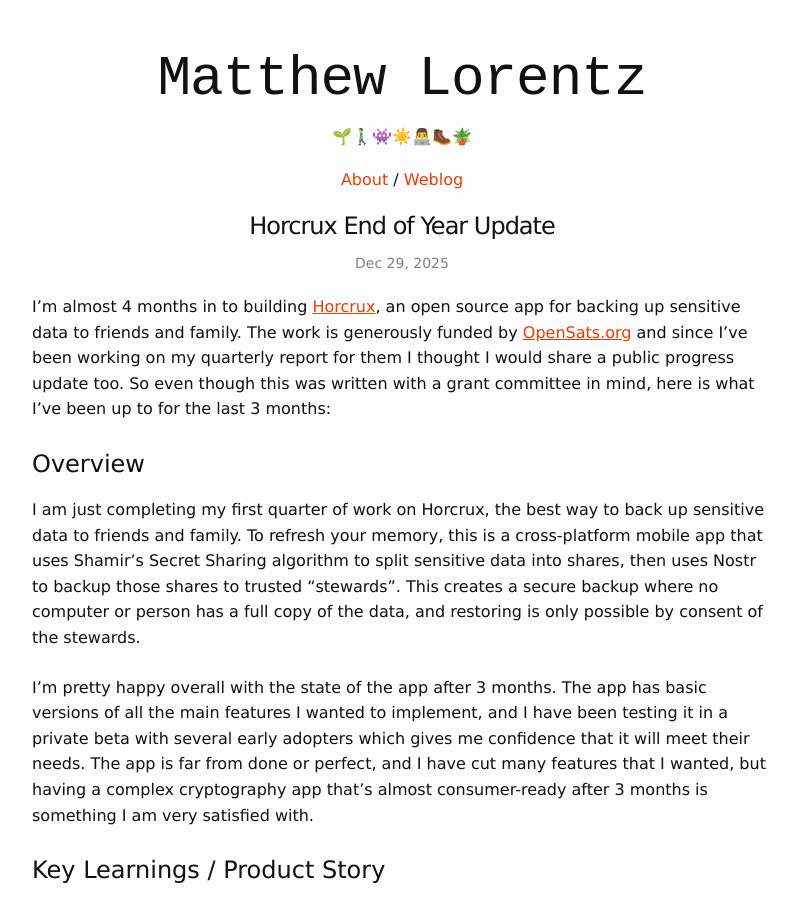
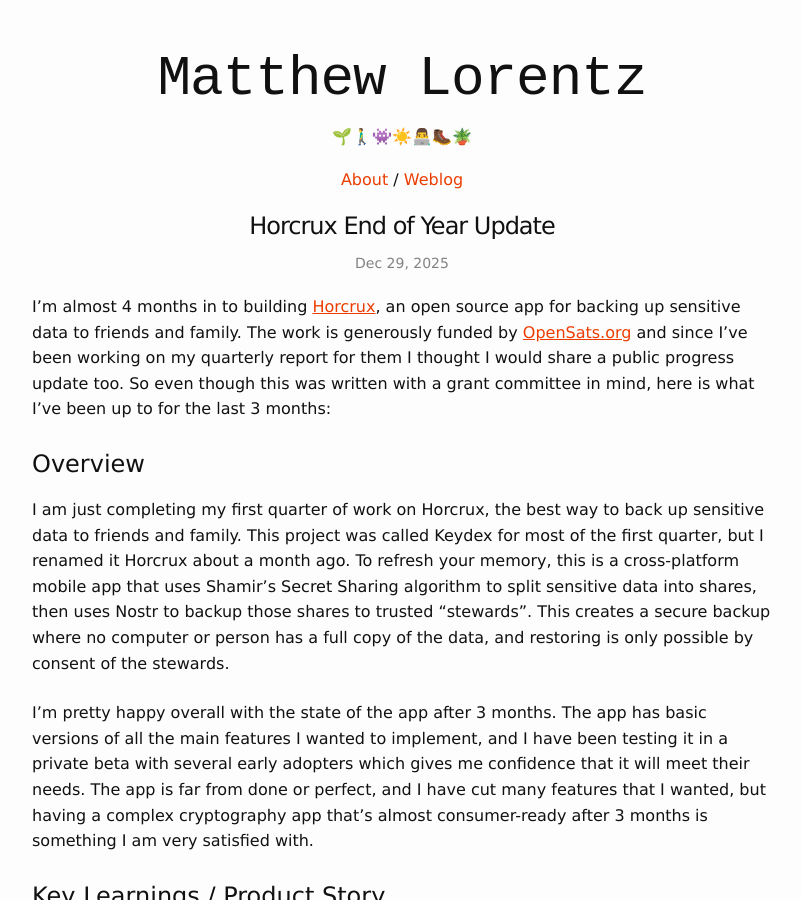
Before and after one commit to mplorentz/mplorentz.github.com, a Jekyll site: the page built from _posts/2025-12-29-horcrux-end-of-year-update.md, in a window 1280 px wide and 900 px high. Shown: the whole window, without its empty margins (238-1039 px from the left). Built offline with Jekyll 4.4.1, drawn with Linux system fonts in a browser that asks for light colours; comment, search, counter and statistics services are not loaded; some of the changed text lies outside the part shown.

Commit message:
Minor edits

```diff
--- a/_posts/2025-12-29-horcrux-end-of-year-update.md
+++ b/_posts/2025-12-29-horcrux-end-of-year-update.md
@@ -8,7 +8,7 @@
 
 # Overview
 
-I am just completing my first quarter of work on Horcrux, the best way to back up sensitive data to friends and family. To refresh your memory, this is a cross-platform mobile app that uses Shamir's Secret Sharing algorithm to split sensitive data into shares, then uses Nostr to backup those shares to trusted "stewards". This creates a secure backup where no computer or person has a full copy of the data, and restoring is only possible by consent of the stewards.
+I am just completing my first quarter of work on Horcrux, the best way to back up sensitive data to friends and family. This project was called Keydex for most of the first quarter, but I renamed it Horcrux about a month ago. To refresh your memory, this is a cross-platform mobile app that uses Shamir's Secret Sharing algorithm to split sensitive data into shares, then uses Nostr to backup those shares to trusted "stewards". This creates a secure backup where no computer or person has a full copy of the data, and restoring is only possible by consent of the stewards.
 
 I'm pretty happy overall with the state of the app after 3 months. The app has basic versions of all the main features I wanted to implement, and I have been testing it in a private beta with several early adopters which gives me confidence that it will meet their needs. The app is far from done or perfect, and I have cut many features that I wanted, but having a complex cryptography app that's almost consumer-ready after 3 months is something I am very satisfied with.
 
```
Also changed, not shown: other parts of _posts/2025-12-29-horcrux-end-of-year-update.md (+1 -1 lines).
